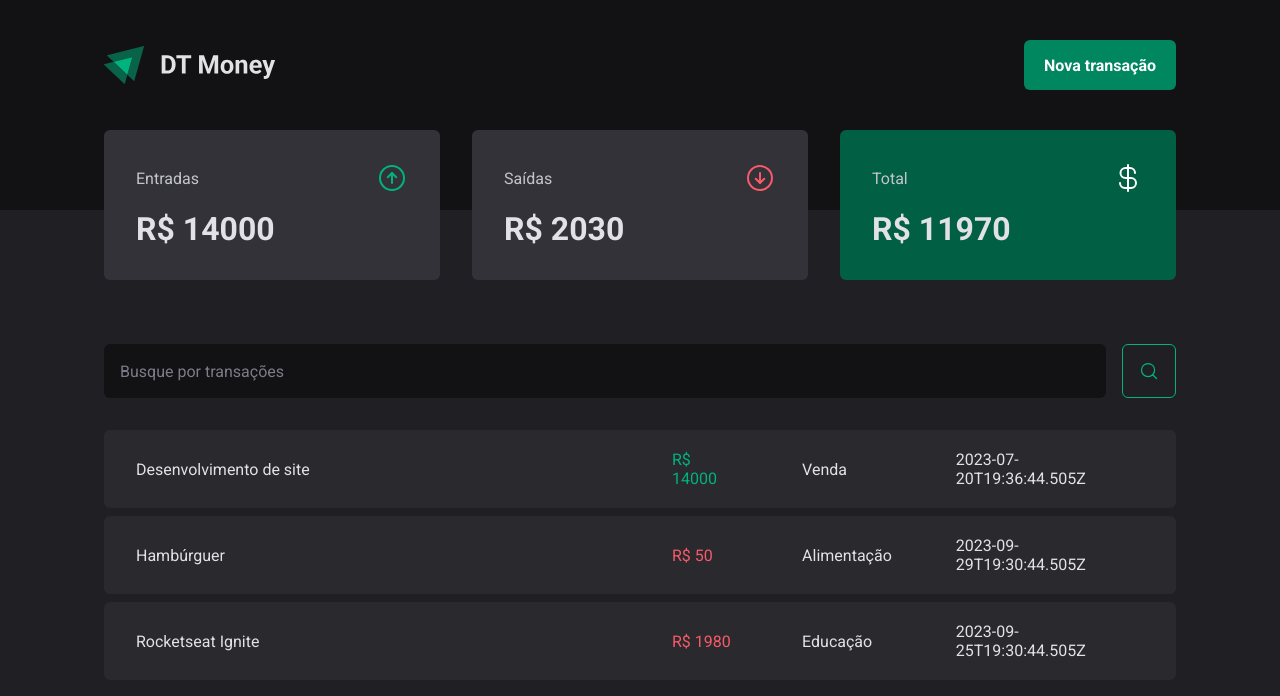
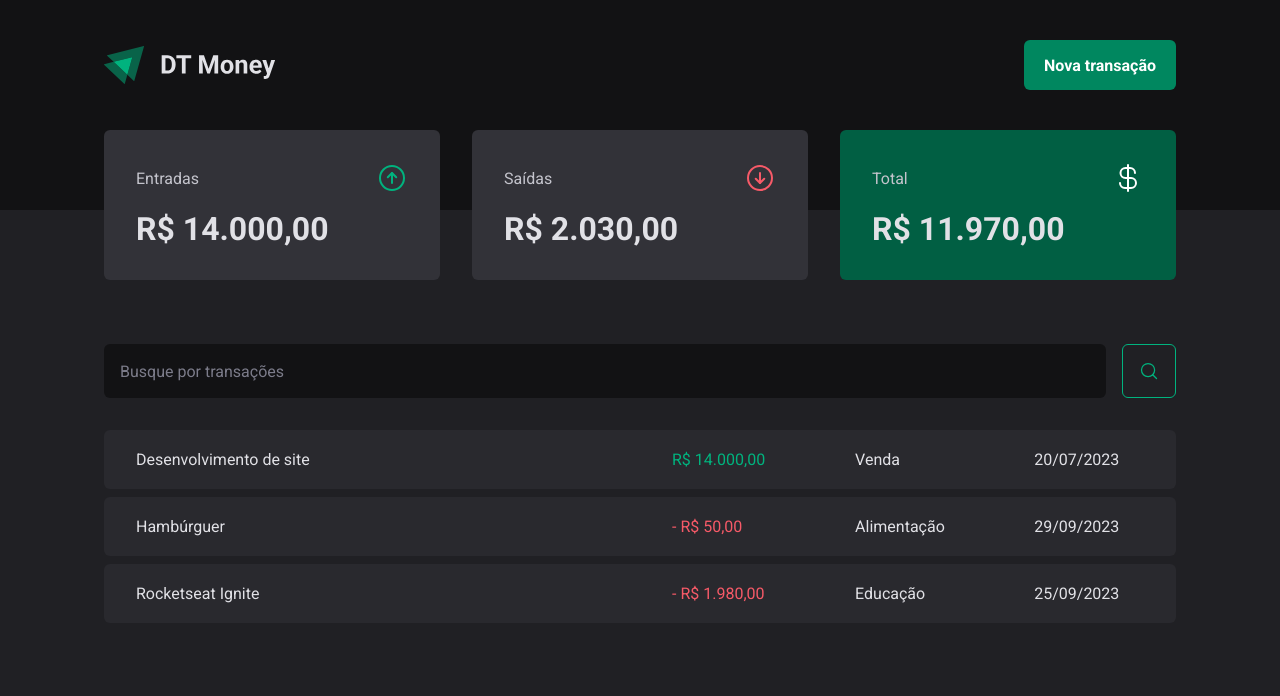
Before and after one commit to felipe-gomes-vicente/03-dt-money, a React (Vite) app: page / in a window 1280 px wide. Shown: the top 696 px of the page. Built offline with nearby package versions, Linux system fonts and the light colour scheme; data requests are answered from the project's data file.

Commit message:
API connection - Formatting values

```diff
--- a/src/components/Summary/index.tsx
+++ b/src/components/Summary/index.tsx
@@ -2,8 +2,10 @@
 import { ArrowCircleDown, ArrowCircleUp, CurrencyDollar } from "phosphor-react";
 
 import { TransactionsContext } from "../../contexts/TransactionsContext";
+import { priceFormatter } from "../../utils/formatter";
 
 import { SummaryCard, SummaryContainer } from "./styles";
+
 
 export function Summary() {
   const { transactions } = useContext(TransactionsContext);
@@ -33,7 +35,7 @@
           <ArrowCircleUp size={32} color="#00B37E" />
         </header>
 
-        <strong>R$ {summary.income}</strong>
+        <strong>{priceFormatter.format(summary.income)}</strong>
       </SummaryCard>
 
       <SummaryCard>
@@ -42,7 +44,7 @@
           <ArrowCircleDown size={32} color="#F75A68" />
         </header>
 
-        <strong>R$ {summary.outcome}</strong>
+        <strong>{priceFormatter.format(summary.outcome)}</strong>
       </SummaryCard>
 
       <SummaryCard variant="green">
@@ -51,7 +53,7 @@
           <CurrencyDollar size={32} color="#FFF" />
         </header>
 
-        <strong>R$ {summary.total}</strong>
+        <strong>{priceFormatter.format(summary.total)}</strong>
       </SummaryCard>
     </SummaryContainer>
   );
--- a/src/pages/Transactions/index.tsx
+++ b/src/pages/Transactions/index.tsx
@@ -4,6 +4,7 @@
 import { Summary } from "../../components/Summary";
 import { SearchForm } from "./SearchForm";
 import { TransactionsContext } from "../../contexts/TransactionsContext";
+import { dateFormatter, priceFormatter } from "../../utils/formatter";
 
 import {
   PriceHighlight,
@@ -29,11 +30,12 @@
                   <td width="50%">{transaction.description}</td>
                   <td>
                     <PriceHighlight variant={transaction.type}>
-                      R$ {transaction.price}
+                      {transaction.type === 'outcome' && '- '}
+                      {priceFormatter.format(transaction.price)}
                     </PriceHighlight>
                   </td>
                   <td>{transaction.category}</td>
-                  <td>{transaction.createdAt}</td>
+                  <td>{dateFormatter.format(new Date(transaction.createdAt))}</td>
                 </tr>
               );
             })}
--- /dev/null
+++ b/src/utils/formatter.ts
@@ -0,0 +1,6 @@
+export const dateFormatter = new Intl.DateTimeFormat('pt-BR');
+
+export const priceFormatter = new Intl.NumberFormat('pt-BR', {
+  style: 'currency',
+  currency: 'BRL',
+});
```
